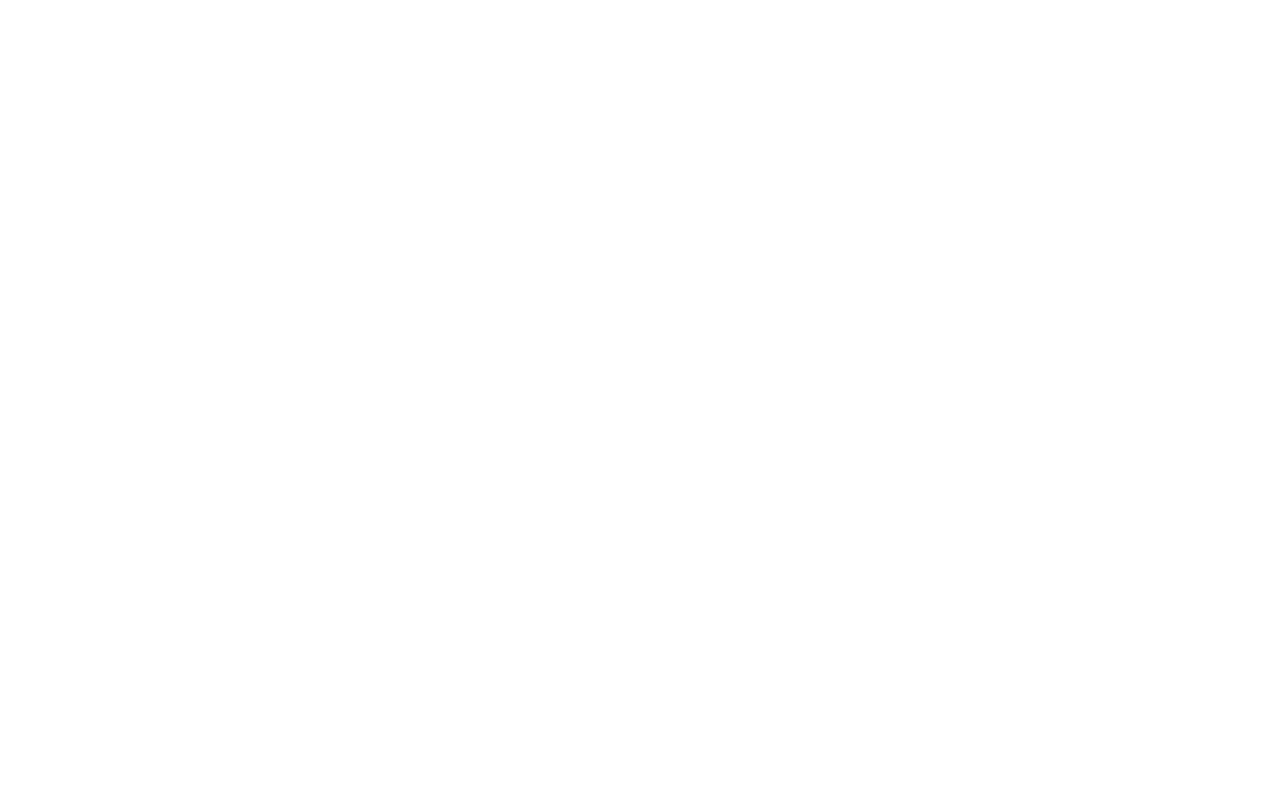
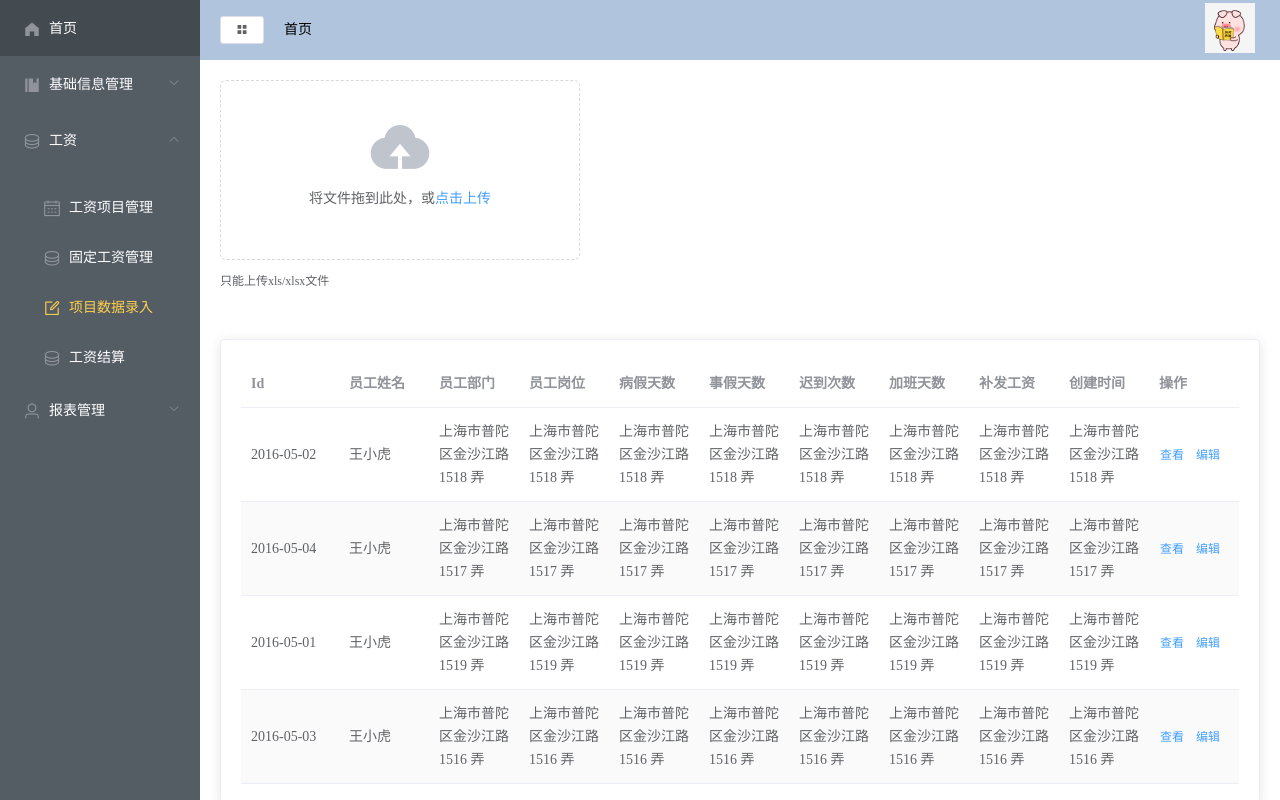
Before and after one commit to lbbjzz/salarymanage, a Vue app: page /import_data in a window 1280 px wide. Built offline with nearby package versions, Linux system fonts and the light colour scheme; no server answers.

Commit message:
工资导入

```diff
--- a/src/components/Aside.vue
+++ b/src/components/Aside.vue
@@ -104,11 +104,11 @@
               url: 'Book/Bookmanage'
             },
             {
-              path: '/bookmanage',
-              name: 'bookmanage',
+              path: '/import_data',
+              name: 'ImportData',
               label: '项目数据录入',
               icon: 'edit-outline',
-              url: 'Book/Bookmanage'
+              url: 'salaryManage/importData/ImportData'
             },
             {
               path: '/bookmanage',
--- /dev/null
+++ b/src/network/salaryManage/importData.js
@@ -0,0 +1,13 @@
+import { request } from '@/network/request'
+
+// 获取导入的数据
+export function listImportVo (pageNo, pageSize) {
+  return request({
+    url: '/import/listImportVo',
+    method: 'get',
+    params: {
+      pageNo,
+      pageSize
+    }
+  })
+}
--- a/src/router/index.js
+++ b/src/router/index.js
@@ -23,6 +23,11 @@
         path: '/home',
         name: 'Home',
         component: () => import('../views/Home/Home')
+      },
+      {
+        path: '/import_data',
+        name: 'ImportData',
+        component: () => import('../views/salaryManage/importData/ImportData')
       }
     ]
   }
--- a/src/views/Login/Login.vue
+++ b/src/views/Login/Login.vue
@@ -118,7 +118,7 @@
     },
     onLogin () {
       login(this.form.username, this.form.password).then(res => {
-        console.log(res.code)
+        console.log(res)
         if (res.code !== 2000) {
           this.$message({
             message: this.$t('language.login_error'),
--- /dev/null
+++ b/src/views/salaryManage/importData/ImportData.vue
@@ -0,0 +1,129 @@
+<template>
+  <div>
+    <!--文件导入-->
+    <div style="margin-bottom: 50px">
+      <el-upload
+        class="upload-demo"
+        drag
+        action="https://jsonplaceholder.typicode.com/posts/"
+        accept=".xls, .xlsx"
+      >
+        <i class="el-icon-upload"></i>
+        <div class="el-upload__text">将文件拖到此处，或<em>点击上传</em></div>
+        <div class="el-upload__tip" slot="tip">只能上传xls/xlsx文件</div>
+      </el-upload>
+    </div>
+    <!--文件导入-->
+    <!--表格-->
+    <div>
+      <el-card class="box-card">
+        <el-table
+          :data="tableData"
+          stripe
+          style="width: 100%">
+          <el-table-column
+            prop="date"
+            label="Id">
+          </el-table-column>
+          <el-table-column
+            prop="name"
+            label="员工姓名">
+          </el-table-column>
+          <el-table-column
+            prop="address"
+            label="员工部门">
+          </el-table-column>
+          <el-table-column
+            prop="address"
+            label="员工岗位">
+          </el-table-column>
+          <el-table-column
+            prop="address"
+            label="病假天数">
+          </el-table-column>
+          <el-table-column
+            prop="address"
+            label="事假天数">
+          </el-table-column>
+          <el-table-column
+            prop="address"
+            label="迟到次数">
+          </el-table-column>
+          <el-table-column
+            prop="address"
+            label="加班天数">
+          </el-table-column>
+          <el-table-column
+            prop="address"
+            label="补发工资">
+          </el-table-column>
+          <el-table-column
+            prop="address"
+            label="创建时间">
+          </el-table-column>
+          <el-table-column
+            label="操作">
+            <template slot-scope="scope">
+              <el-button @click="handleClick(scope.row)" type="text" size="small">查看</el-button>
+              <el-button type="text" size="small">编辑</el-button>
+            </template>
+          </el-table-column>
+        </el-table>
+      </el-card>
+    </div>
+    <!--表格-->
+  </div>
+</template>
+
+<script>
+import { listImportVo } from '../../../network/salaryManage/importData'
+
+export default {
+  name: 'ImportData',
+  data () {
+    return {
+      pageNo: 1,
+      pageSize: 10,
+      // 表格数据
+      importVoList: [],
+      total: 0,
+      tableData: [{
+        date: '2016-05-02',
+        name: '王小虎',
+        address: '上海市普陀区金沙江路 1518 弄'
+      }, {
+        date: '2016-05-04',
+        name: '王小虎',
+        address: '上海市普陀区金沙江路 1517 弄'
+      }, {
+        date: '2016-05-01',
+        name: '王小虎',
+        address: '上海市普陀区金沙江路 1519 弄'
+      }, {
+        date: '2016-05-03',
+        name: '王小虎',
+        address: '上海市普陀区金沙江路 1516 弄'
+      }]
+    }
+  },
+  mounted () {
+    this.getImportVoList()
+  },
+  methods: {
+    // eslint-disable-next-line vue/no-dupe-keys
+    getImportVoList () {
+      listImportVo(this.pageNo, this.pageSize).then(res => {
+        if (res.code === 2000) {
+          this.importVoList = res.data.listImportVo
+          this.total = res.data.total
+        }
+        console.log(res)
+      })
+    }
+  }
+}
+</script>
+
+<style scoped>
+
+</style>
```
Also changed, not shown: 1 other file (tests, documents, lock files or other folders). Lines whose indentation alone changed are shown as unchanged.
